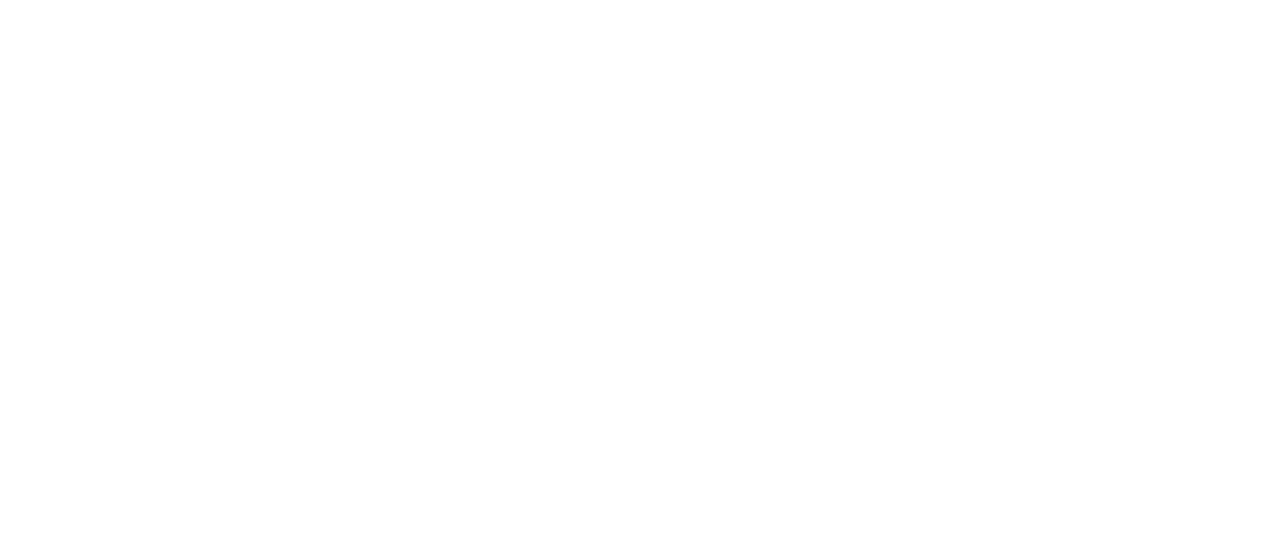
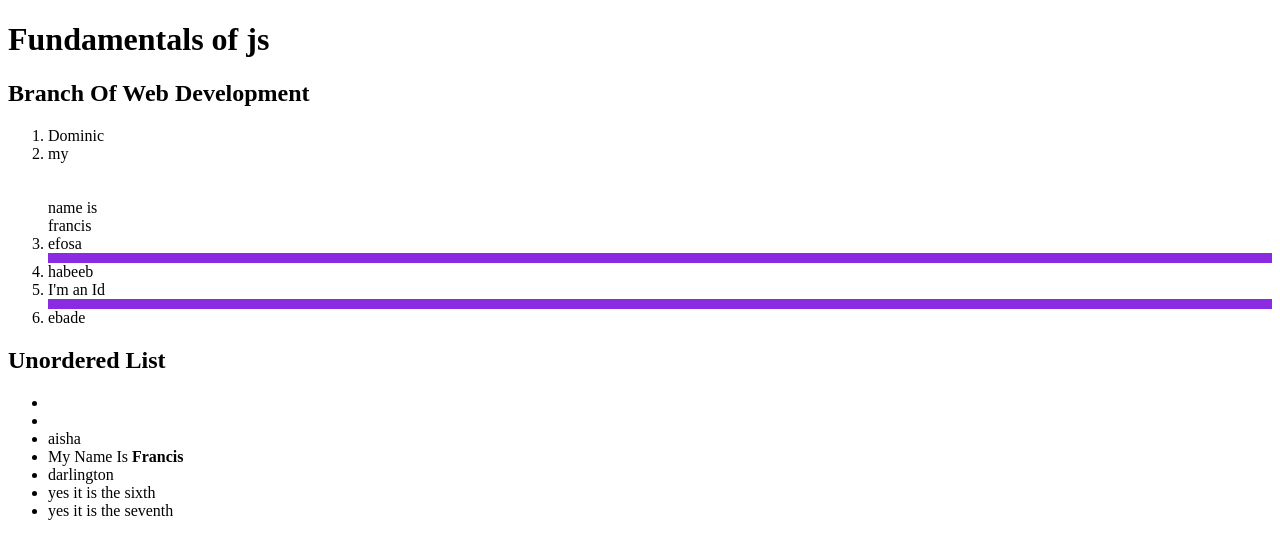
Before and after one commit to Ogojoshua905/jan24wk6, a plain HTML site: page index.html in a window 1280 px wide. Drawn offline with Linux system fonts and the light colour scheme.

Commit message:
fix: edited a new file

```diff
--- /dev/null
+++ b/dom.js
@@ -0,0 +1,33 @@
+const one = document.getElementById('one')
+const two = document.getElementById('one')
+
+one.textContent = 'univelcity'
+one.textContent = 'montgomery'
+const val = 'ol li'
+const three = document.querySelector(val)
+
+const four = document.querySelectorAll('ol li')
+
+three.innerText = 'Dominic'
+
+four[3].innerHTML = 'habeeb'
+four[5].innerText = 'ebade'
+four[1].innerText = 'adebare'
+four[2].innerText = 'efosa'
+
+const lists = document.querySelectorAll('ul li')
+lists[6].textContent = 'yes it is the seventh'
+lists[5].textContent = 'yes it is the sixth'
+
+const listId = document.querySelectorAll('#one')
+listId[1].textContent = 'I\'m an Id '
+
+const listClass = document.getElementsByClassName('two')
+listClass[1].textContent = 'aisha'
+
+const qClass = document.querySelectorAll('.two')
+qClass[3].innerHTML = 'darlington'
+
+qClass[2].innerHTML = 'My Name Is <strong>Francis</strong>'
+
+qClass[0].innerText = `my\n\n\n name is \n francis`
--- a/index.html
+++ b/index.html
@@ -4,10 +4,43 @@
     <meta charset="UTF-8">
     <meta name="viewport" content="width=device-width, initial-scale=1.0">
     <title>JS Fundamentals</title>
+    <style>
+        #one{
+            border-bottom: 10px solid blueviolet;
+        }
+    </style>
 </head>
 <body>
+    <h1>Fundamentals of js</h1>
 
+    <h2>Branch Of Web Development</h2>
+
+    <ol>
+        <li></li>
+        <li class="two"></li>
+        <li id="one"></li>
+        <li></li>
+        <li id="one"></li>
+        <li></li>
+    </ol>
+
+    <h2>Unordered List</h2>
+
+
+
+
+    <ul>
+        <li></li>
+        <li></li>
+        <li class="two"></li>
+        <li class="two"></li>
+        <li class="two"></li>
+        <li></li>
+        <li></li>
+    </ul>
 </body>
 
-<script src="./josh.js"></script>
+<script src="./dom.js"></script>
+
+<!-- <script src="./josh.js"></script> -->
 </html>
--- a/josh.js
+++ b/josh.js
@@ -1 +1,50 @@
 // declaration of variable
+
+let bvn = 1234567890
+
+bvn = 98765432
+
+const num = 10
+const num1 = num + 5
+
+let num2 = num1 + 5
+
+let num3 = 10
+
+num3 += 5
+
+num3 *= 2
+
+let $number = 700
+
+let $ = 1800
+
+let _ = 700
+
+let _num5 = 100
+
+let num6 = '100'
+
+let joshua = 'josh'
+
+let myName = 'joshua'
+
+let age = 17
+
+let office = `univelcity`
+
+let comment = 'my Name is' + myName + 'and i work at' + office
+
+let comment2 = `my name is ${myName} and i work at ${office}.
+
+
+
+
+
+ i was born in ${new Date().getFullYear() - age}`
+
+ let comment3 =  "Mohammed Ali Says \"suffer now and live the rest of your life a champion\""
+
+ let comment4 = "She's a girl"
+
+ console.log(comment2)
```
